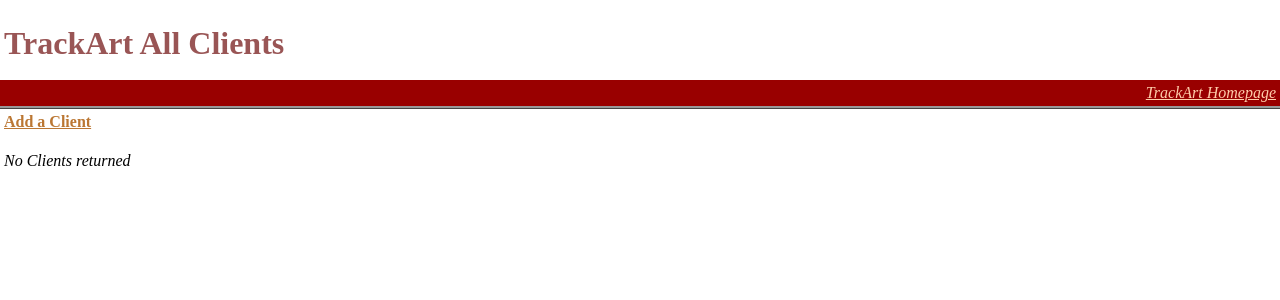
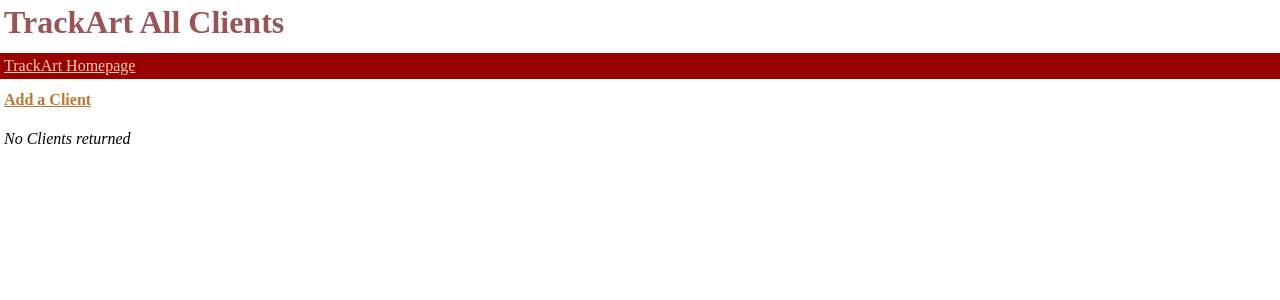
Before and after one commit to jslandport/django-arttherapy-sample, a Django app: page /viewclients in a window 1280 px wide. Shown: the top 300 px of the page. Run offline with Django 3.2, Linux system fonts and the light colour scheme; data that the repository does not hold is empty.

Commit message:
Update trackart.css

```diff
--- a/arttherapy/trackart/static/css/trackart.css
+++ b/arttherapy/trackart/static/css/trackart.css
@@ -2,11 +2,13 @@ body { margin:0px; padding:4px }
 
 h1, h2, h3, h4 { color:#955 }
 
+h1 { margin:0px; padding-top:0px }
+
 A, A:link, A:visited, A:active, A:hover { color:#b73 }
 
-.generalnav { margin:-4px; padding:4px; text-align:right; border-bottom:1px solid #999; margin-bottom:4px; font-style:italic; background-color:#900; border-bottom:3px ridge #999 }
+.generalnav { margin:12px -4px 12px -4px; padding:4px; background-color:#900 }
 .generalnav A, .generalnav A:link, .generalnav A:visited, .generalnav A:active, .generalnav A:hover { color:#fca }
-.generalnavbits div { margin-left:15px; position:relative; display:inline }
+.generalnavbits div { margin-right:15px; position:relative; display:inline }
 
 .none { font-style:italic; color:#888 }
 
```
